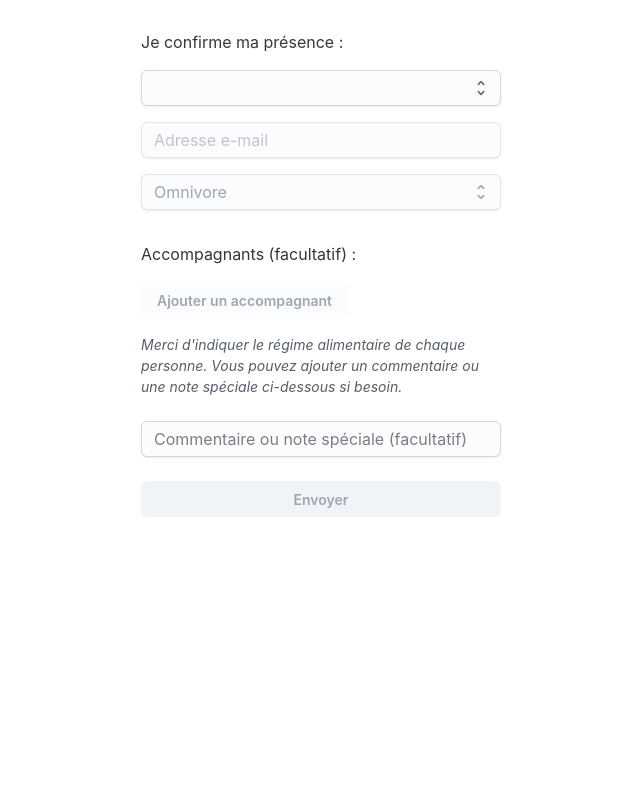
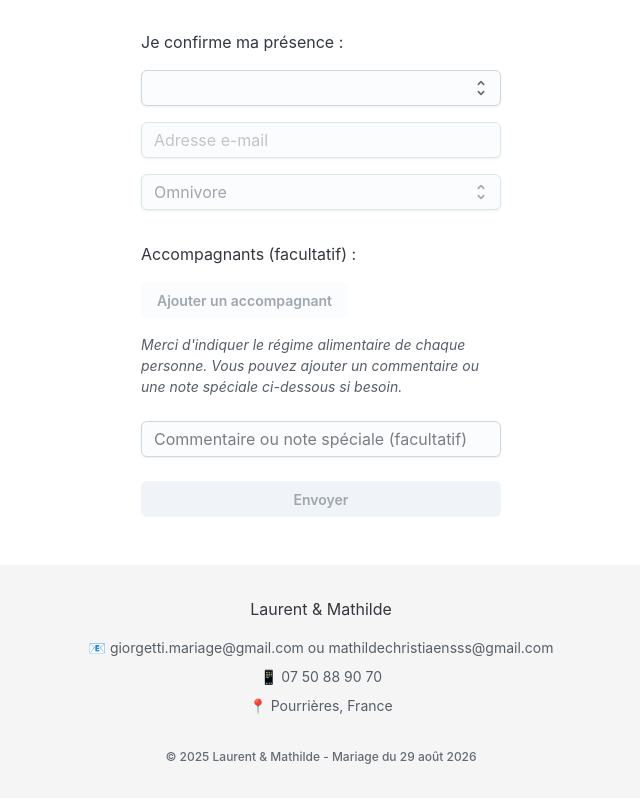
Before and after one commit to NanaChrs/site-mariage, a Next.js app: page / in a window 1280 px wide. Shown: the part 1739-2537 px from the top of the page, without its empty margins (319-959 px from the left). Before the commit the page ends 2304 px from the top, so only its background shows below. Built offline with nearby package versions, Linux system fonts and the light colour scheme.

Commit message:
add footer

```diff
--- /dev/null
+++ b/src/app/components/footer.tsx
@@ -0,0 +1,33 @@
+"use client";
+import Typography from '@mui/joy/Typography';
+import Box from '@mui/joy/Box';
+
+export default function Footer() {
+  return (
+    <Box
+      component="footer"
+      sx={{
+        background: '#f5f5f5',
+        padding: '32px 24px 32px 24px',
+        textAlign: 'center',
+        marginTop: 'auto',
+      }}
+    >
+      <Typography level="body-md" sx={{ mb: 2 }}>
+        Laurent & Mathilde
+      </Typography>
+      <Typography level="body-sm" sx={{ color: 'neutral.600', mb: 1 }}>
+        📧 giorgetti.mariage@gmail.com ou mathildechristiaensss@gmail.com
+      </Typography>
+      <Typography level="body-sm" sx={{ color: 'neutral.600', mb: 1 }}>
+        📱 07 50 88 90 70
+      </Typography>
+      <Typography level="body-sm" sx={{ color: 'neutral.600', mb: 4 }}>
+        📍 Pourrières, France
+      </Typography>
+      <Typography level="body-xs" sx={{ color: 'neutral.500' }}>
+        © 2025 Laurent & Mathilde - Mariage du 29 août 2026
+      </Typography>
+    </Box>
+  );
+}
--- a/src/app/page.tsx
+++ b/src/app/page.tsx
@@ -5,6 +5,7 @@ import Typography from "@mui/joy/Typography";
 import CardCover from "@mui/joy/CardCover";
 import CardContent from "@mui/joy/CardContent";
 import Card from "@mui/joy/Card";
+import Footer from "./components/footer";
 
 export default function Home() {
   return (
@@ -85,6 +86,7 @@ export default function Home() {
           <RSVPForm />
         </div>
       </section>
+      <Footer />
     </>
   );
 }
```
